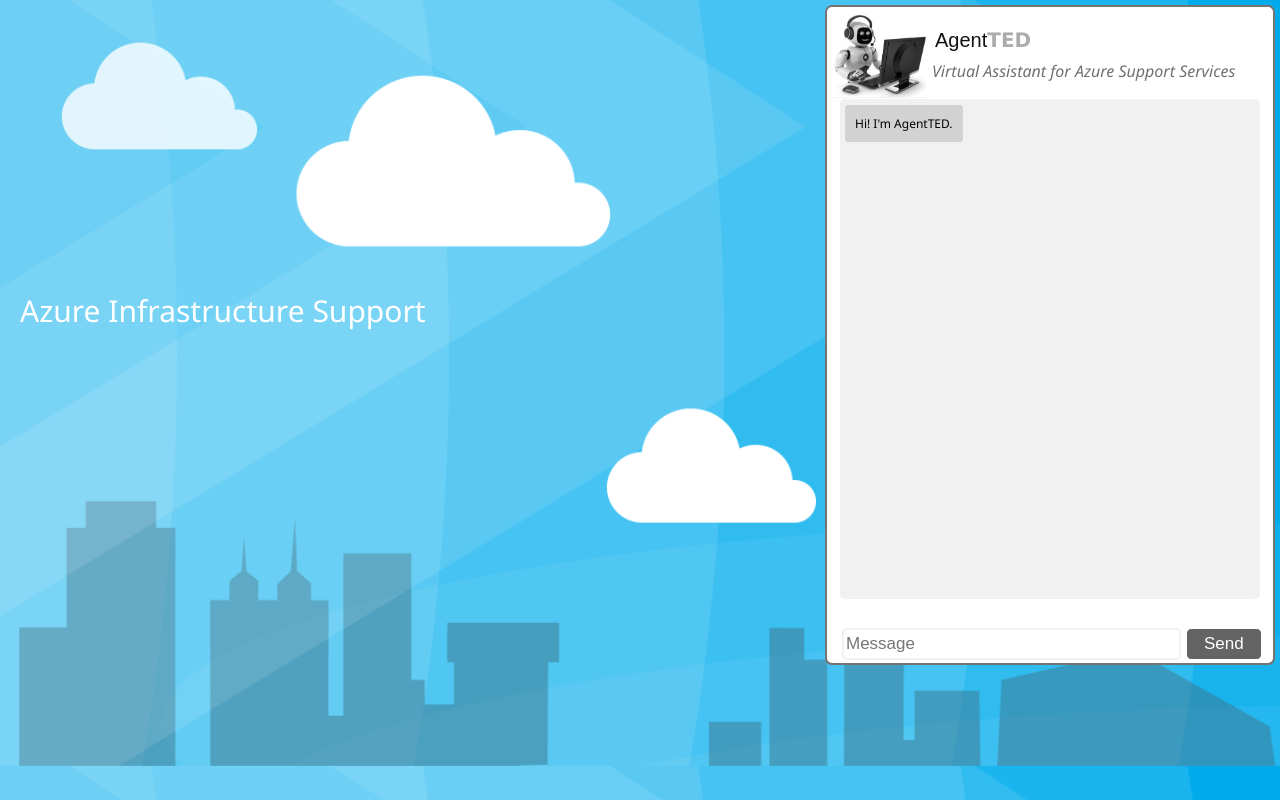
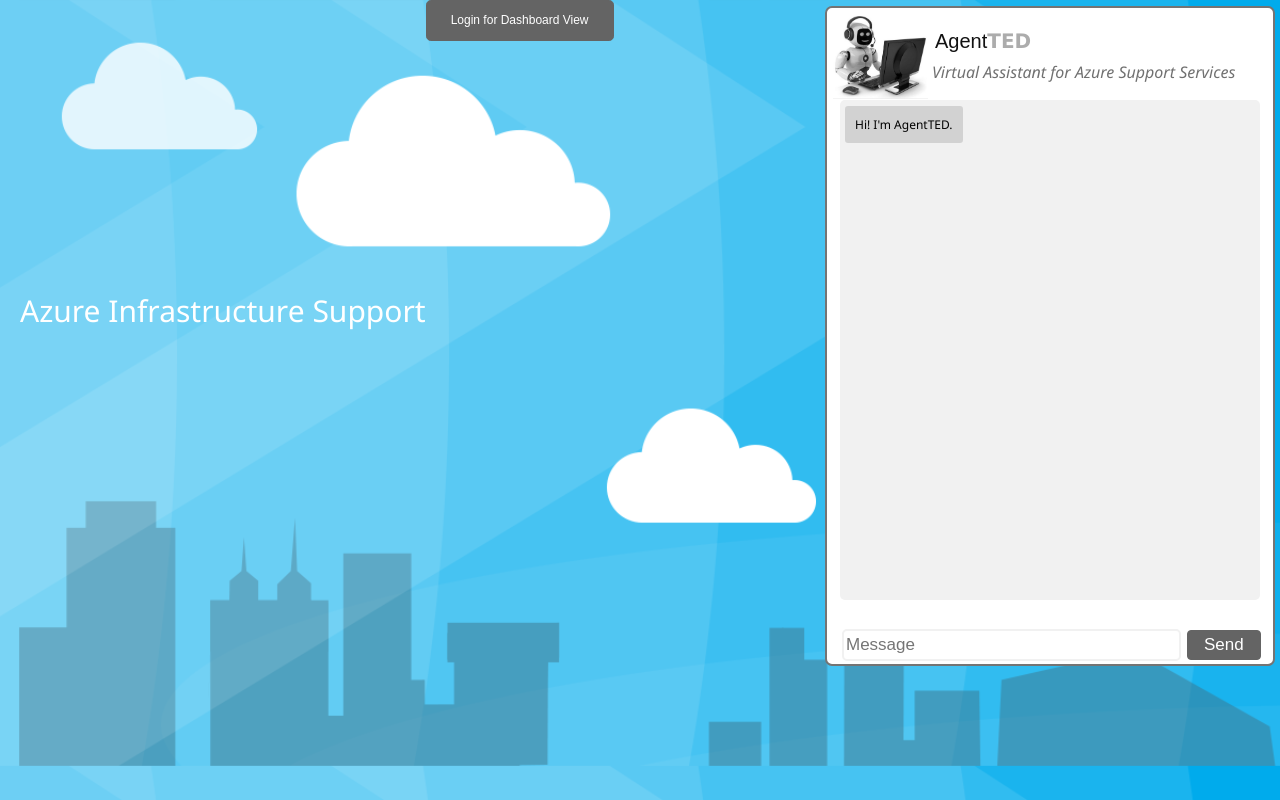
Before and after one commit to emailtovinod/testfarm, a Flask app: template templates/index.html in a window 1280 px wide. Run offline with Flask 2, Linux system fonts and the light colour scheme; the template is opened without the code that fills it, so the values that code supplies are empty; some libraries are stand-ins or nearby versions.

Commit message:
Update index.html

```diff
--- a/templates/index.html
+++ b/templates/index.html
@@ -1,11 +1,12 @@
 <!DOCTYPE html>
 <html>
   <head>
+  <link href="static/bootstrap.min.css" rel="stylesheet" media="screen">
   <script>
     window.setInterval(function() {
     var elem = document.getElementById('chatbox');
     elem.scrollTop = elem.scrollHeight;
-      }, 1)
+      }, 1);
 </script>
   <style>
 ::-webkit-scrollbar {
@@ -17,7 +18,6 @@
 </style>
     <link rel="stylesheet" type="text/css" href="/static/style.css">
     <script src="https://ajax.googleapis.com/ajax/libs/jquery/3.2.1/jquery.min.js"></script>
-    <link href="static/bootstrap.min.css" rel="stylesheet" media="screen">
     <link rel="stylesheet" href="static/loginstyle.css">
 
   </head>
@@ -25,15 +25,27 @@
 
   <div>
 
-    <div id="a" class="chatpagetext" style="width: 50%px; height: 100%; border: 0px solid blue; float: left; align:center">
-      <br><Br><br><br><br><br><br><br>
-      <Br>
+    <div id="a" class="chatpagetext" style="width: 30%px; height: 80%; border: 0px solid blue; float: left; align:center">
       <br>
       <br>
       <br>
+      <br>
+      <br>
+      <br>
+      <br>
+      <br>
+      <br>
+
+
+
+         <Br><Br><Br>
+
         <p style="padding-left:20px"> <font color=white style="font-size:30px">Azure Infrastructure Support</font></p>
     </div>
-    <div id="b" class="chatpagewin" style="width: 50%; height: 100%; border: 0px solid red; float: right;">
+     <form action="/dashboard" method="post" class="form-signin">
+                    <button class="btn btn-lg btn-primary" type="submit"  style="font-size:12px">Login for Dashboard View</button>
+                    </form>
+    <div id="b" class="chatpagewin" style="width: 30%; height: 70%; border: 0px solid red; float: right;margin-top:-40px">
 
         <div class="chatwindow bg-gradient-info" style="margin-top:5px;margin-right:5px;margin-left:5px;margin-bottom:5px;background-color:white;float:right;min-height:660px;">
           <table><tr>
```
